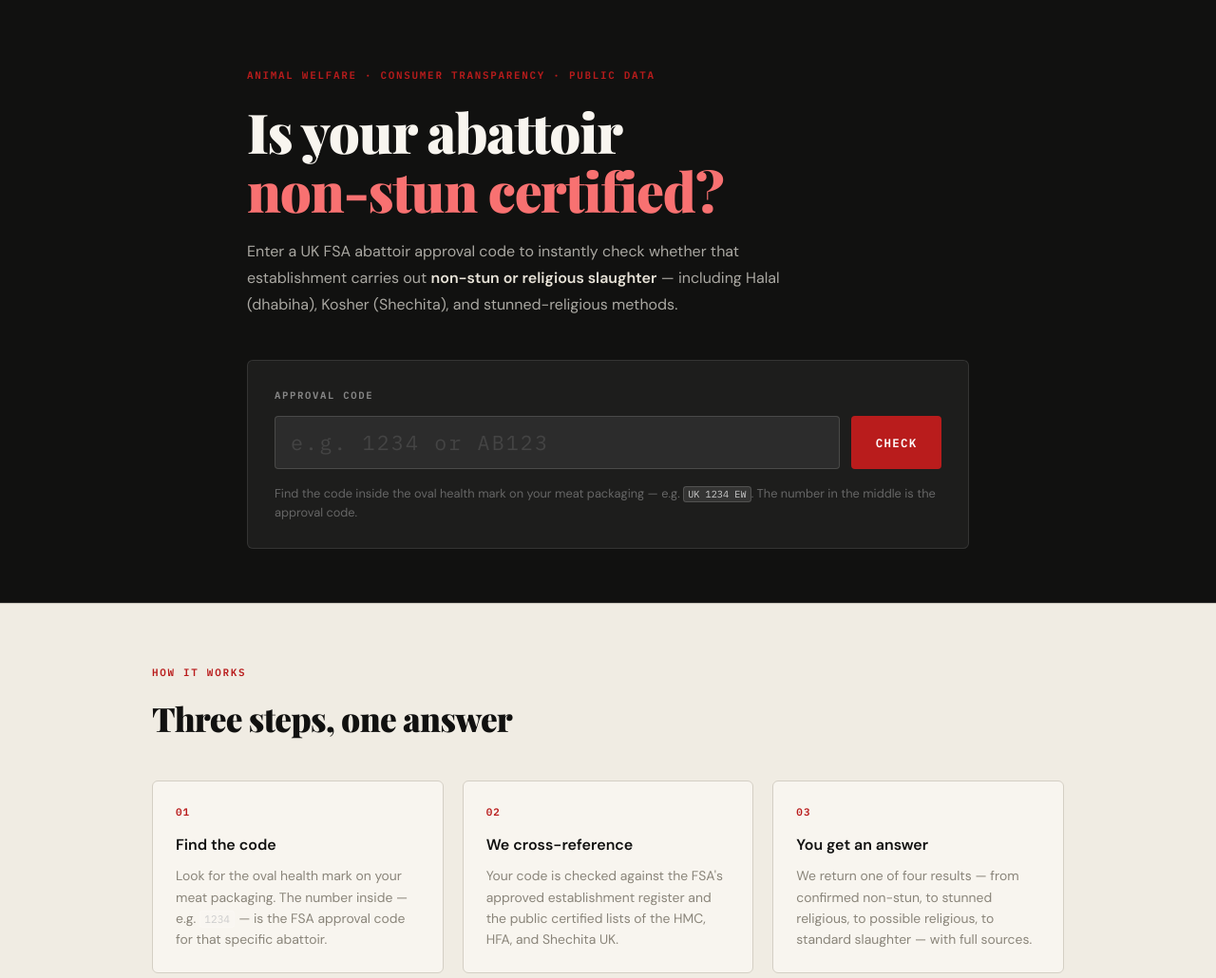
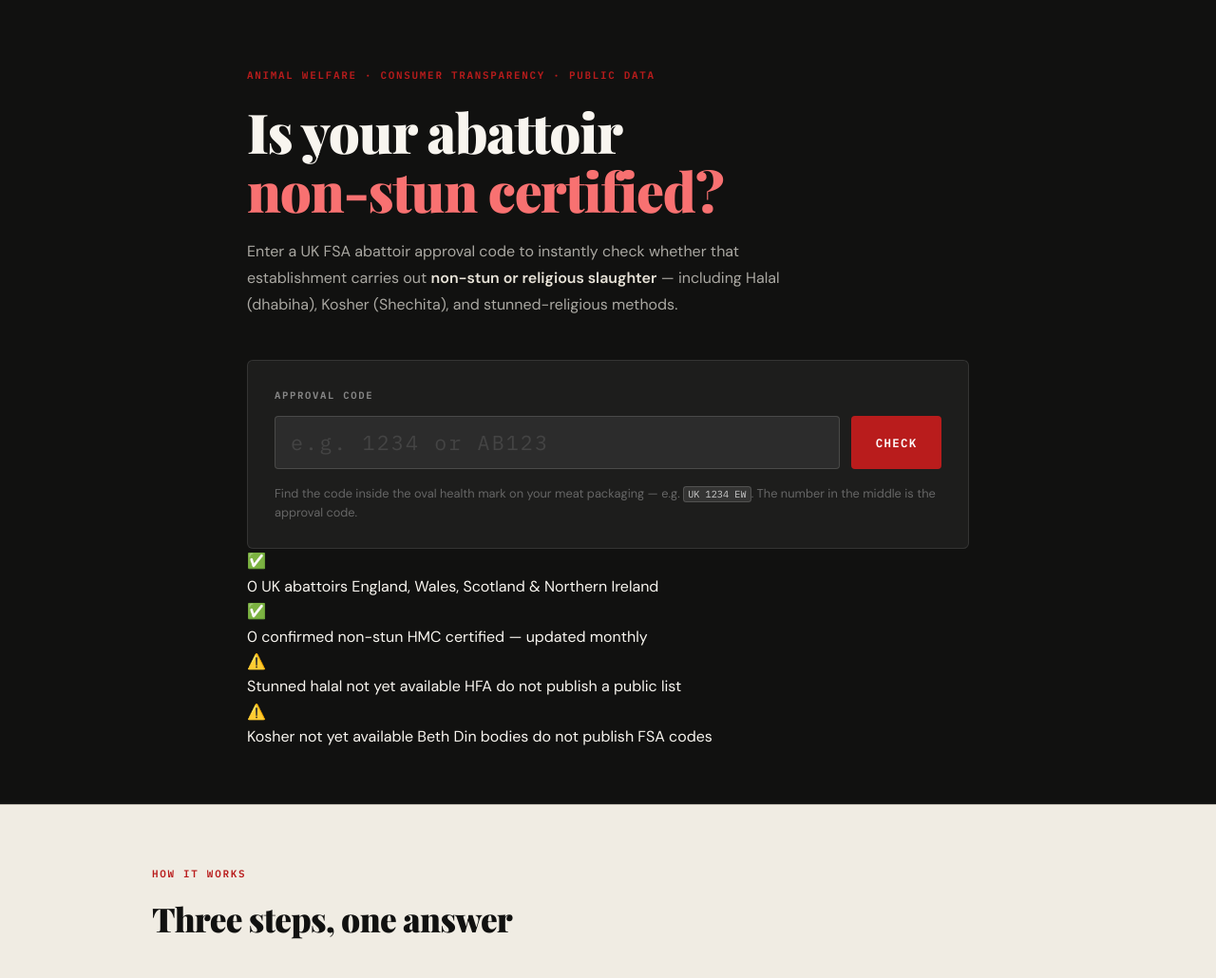
Before and after one commit to matsumurafishworks/slaughterhouse-checker, a Flask app: page / in a window 1280 px wide. Shown: the part 60-1090 px from the top of the page at 95% size. Run offline with Flask 3, Linux system fonts and the light colour scheme; data that the repository does not hold is empty.

Commit message:
Update index.html

```diff
--- a/templates/index.html
+++ b/templates/index.html
@@ -58,6 +58,38 @@
         e.g. <span class="mono-pill">UK&nbsp;1234&nbsp;EW</span>.
         The number in the middle is the approval code.
       </p>
+    </div>
+
+    <!-- ── DATA COVERAGE SUMMARY ─────────────────────────────────────── -->
+    <div class="coverage-bar">
+      <div class="coverage-item">
+        <span class="cov-icon">✅</span>
+        <div>
+          <span class="cov-label" id="stat-total">350</span> UK abattoirs
+          <span class="cov-sub">England, Wales, Scotland &amp; Northern Ireland</span>
+        </div>
+      </div>
+      <div class="coverage-item">
+        <span class="cov-icon">✅</span>
+        <div>
+          <span class="cov-label" id="stat-nonstun">13</span> confirmed non-stun
+          <span class="cov-sub">HMC certified — updated monthly</span>
+        </div>
+      </div>
+      <div class="coverage-item">
+        <span class="cov-icon">⚠️</span>
+        <div>
+          <span class="cov-label">Stunned halal</span> not yet available
+          <span class="cov-sub">HFA do not publish a public list</span>
+        </div>
+      </div>
+      <div class="coverage-item">
+        <span class="cov-icon">⚠️</span>
+        <div>
+          <span class="cov-label">Kosher</span> not yet available
+          <span class="cov-sub">Beth Din bodies do not publish FSA codes</span>
+        </div>
+      </div>
     </div>
   </div>
 </header>
@@ -253,6 +285,16 @@ function esc(s) {
 
 btn.addEventListener('click', check);
 input.addEventListener('keydown', e => { if (e.key === 'Enter') check(); });
+
+// Load live stats
+fetch('/stats').then(r => r.json()).then(data => {
+  if (!data.counts) return;
+  let total = data.counts.reduce((s, r) => s + r.n, 0);
+  let nonStun = (data.counts.find(r => r.slaughter_status === 'NON_STUN') || {n:0}).n;
+  let mixed = (data.counts.find(r => r.slaughter_status === 'MIXED') || {n:0}).n;
+  document.getElementById('stat-total').textContent = total;
+  document.getElementById('stat-nonstun').textContent = nonStun + (mixed ? ' (+' + mixed + ' unverified)' : '');
+}).catch(() => {});
 </script>
 </body>
 </html>
```
